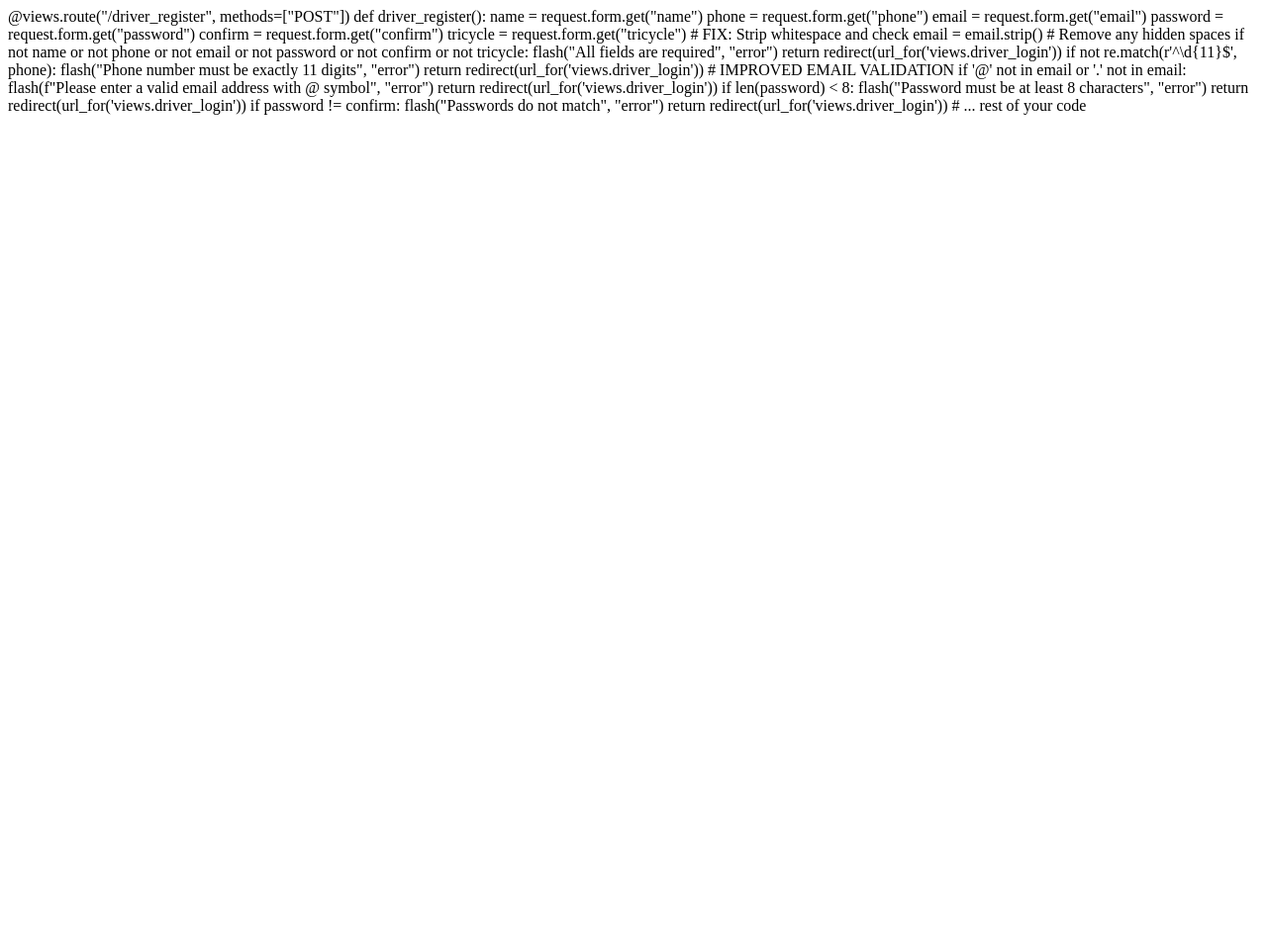
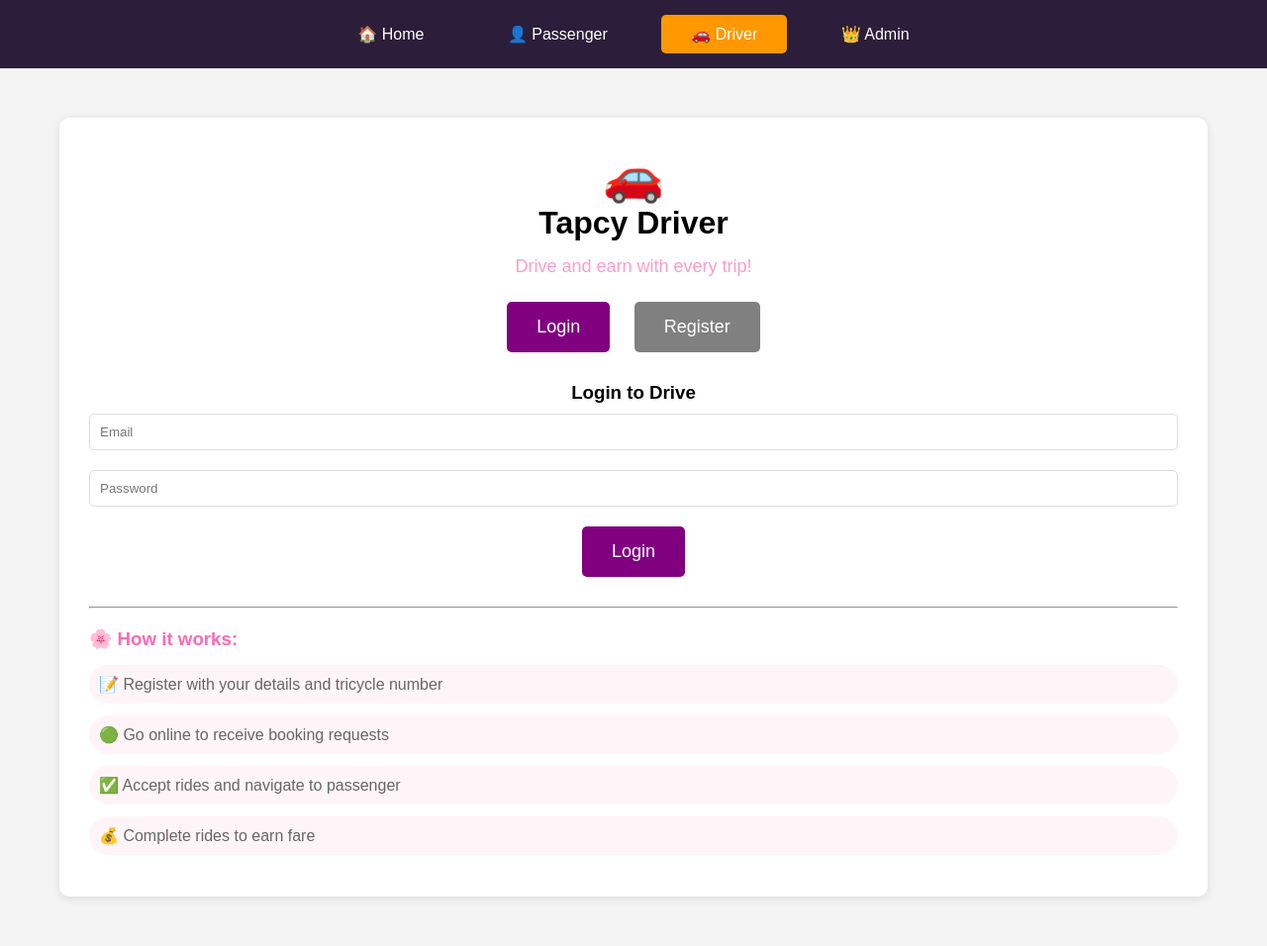
Before and after one commit to mariew999/Tapcy, a Flask app: page /driver_login in a window 1280 px wide. Shown: the whole page at 99% size. Before the commit the page ends 116 px from the top, so only its background shows below. Run offline with Flask 3, Linux system fonts and the light colour scheme.

Commit message:
Update driver_login.html

```diff
--- a/templates/driver_login.html
+++ b/templates/driver_login.html
@@ -1,34 +1,114 @@
-@views.route("/driver_register", methods=["POST"])
-def driver_register():
-    name = request.form.get("name")
-    phone = request.form.get("phone")
-    email = request.form.get("email")
-    password = request.form.get("password")
-    confirm = request.form.get("confirm")
-    tricycle = request.form.get("tricycle")
+{% extends "base.html" %}
 
-    # FIX: Strip whitespace and check
-    email = email.strip()  # Remove any hidden spaces
+{% block content %}
+<div class="card" style="text-align: center;">
+    <div class="emoji">🚗</div>
+    <h1>Tapcy Driver</h1>
+    <p style="color: #ff9bcb; font-size: 18px; margin: 15px 0;">Drive and earn with every trip!</p>
 
-    if not name or not phone or not email or not password or not confirm or not tricycle:
-        flash("All fields are required", "error")
-        return redirect(url_for('views.driver_login'))
+    <div style="margin-bottom: 20px;">
+        <button onclick="showLogin()" id="loginBtn" class="btn" style="background: purple; margin-right: 10px;">Login</button>
+        <button onclick="showRegister()" id="registerBtn" class="btn" style="background: gray;">Register</button>
+    </div>
 
-    if not re.match(r'^\d{11}$', phone):
-        flash("Phone number must be exactly 11 digits", "error")
-        return redirect(url_for('views.driver_login'))
+    <div id="loginForm">
+        <h3>Login to Drive</h3>
+        <form method="POST" action="{{ url_for('views.driver_login') }}">
+            <input type="email" name="email" placeholder="Email" required>
+            <input type="password" name="password" placeholder="Password" required>
+            <button type="submit">Login</button>
+        </form>
+    </div>
 
-    # IMPROVED EMAIL VALIDATION
-    if '@' not in email or '.' not in email:
-        flash(f"Please enter a valid email address with @ symbol", "error")
-        return redirect(url_for('views.driver_login'))
+    <div id="registerForm" style="display: none;">
+        <h3>Register as Driver</h3>
+        <form method="POST" action="{{ url_for('views.driver_register') }}" onsubmit="return validateForm()">
+            <input type="text" name="name" placeholder="Full Name" required>
+            <input type="text" name="phone" placeholder="Phone Number (11 digits)" required>
+            <input type="email" name="email" placeholder="Email" required>
+            <input type="password" name="password" placeholder="Password (min 8 chars)" required>
+            <input type="password" name="confirm" placeholder="Confirm Password" required>
+            <input type="text" name="tricycle" placeholder="Tricycle Number" required>
+            <button type="submit">Register</button>
+        </form>
+    </div>
 
-    if len(password) < 8:
-        flash("Password must be at least 8 characters", "error")
-        return redirect(url_for('views.driver_login'))
+    <hr>
 
-    if password != confirm:
-        flash("Passwords do not match", "error")
-        return redirect(url_for('views.driver_login'))
+    <div style="text-align: left;">
+        <h3 style="color: #ff69b4;">🌸 How it works:</h3>
+        <ul style="margin-top: 15px; list-style: none; padding: 0;">
+            <li style="margin: 12px 0; padding: 10px; background: #fff5f8; border-radius: 20px; color: #666;">
+                📝 Register with your details and tricycle number
+            </li>
+            <li style="margin: 12px 0; padding: 10px; background: #fff5f8; border-radius: 20px; color: #666;">
+                🟢 Go online to receive booking requests
+            </li>
+            <li style="margin: 12px 0; padding: 10px; background: #fff5f8; border-radius: 20px; color: #666;">
+                ✅ Accept rides and navigate to passenger
+            </li>
+            <li style="margin: 12px 0; padding: 10px; background: #fff5f8; border-radius: 20px; color: #666;">
+                💰 Complete rides to earn fare
+            </li>
+        </ul>
+    </div>
+</div>
 
-    # ... rest of your code
+<script>
+    // FUNCTION: showLogin - shows login form, hides register form
+    function showLogin() {
+        document.getElementById('loginForm').style.display = 'block';
+        document.getElementById('registerForm').style.display = 'none';
+        document.getElementById('loginBtn').style.background = 'purple';
+        document.getElementById('registerBtn').style.background = 'gray';
+    }
+
+    // FUNCTION: showRegister - shows register form, hides login form
+    function showRegister() {
+        document.getElementById('loginForm').style.display = 'none';
+        document.getElementById('registerForm').style.display = 'block';
+        document.getElementById('loginBtn').style.background = 'gray';
+        document.getElementById('registerBtn').style.background = 'purple';
+    }
+
+    // FUNCTION: validateForm - validates driver registration
+    function validateForm() {
+        // PHONE VALIDATION: exactly 11 digits
+        var phone = document.querySelector('input[name="phone"]').value;
+        // EMAIL VALIDATION: must contain @
+        var email = document.querySelector('input[name="email"]').value;
+        var password = document.querySelector('input[name="password"]').value;
+        var confirm = document.querySelector('input[name="confirm"]').value;
+
+        if (!/^\d{11}$/.test(phone)) {
+            alert('Phone number must be exactly 11 digits');
+            return false;
+        }
+
+        if (!email.includes('@')) {
+            alert('Email must contain @ symbol');
+            return false;
+        }
+
+        if (password.length < 8) {
+            alert('Password must be at least 8 characters');
+            return false;
+        }
+
+        if (password !== confirm) {
+            alert('Passwords do not match');
+            return false;
+        }
+
+        return true;
+    }
+
+    // Auto-show register form if URL has ?tab=register
+    window.onload = function() {
+        const urlParams = new URLSearchParams(window.location.search);
+        if (urlParams.get('tab') === 'register') {
+            showRegister();
+        }
+    }
+</script>
+{% endblock %}
```
